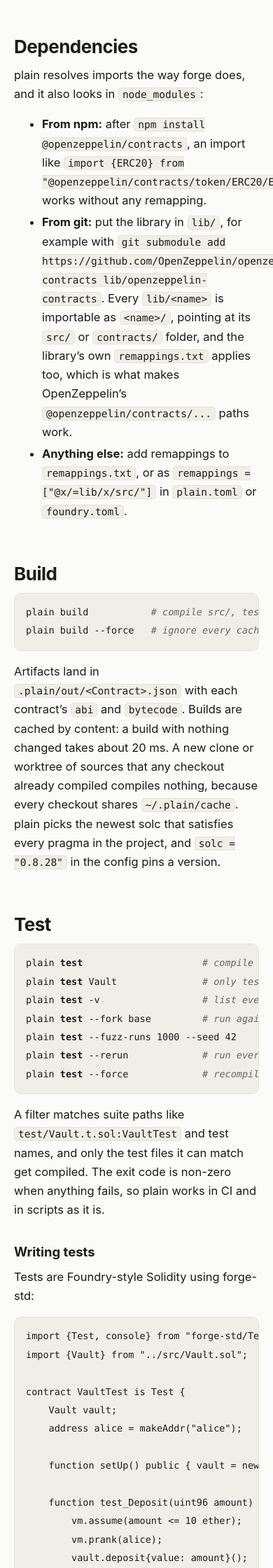
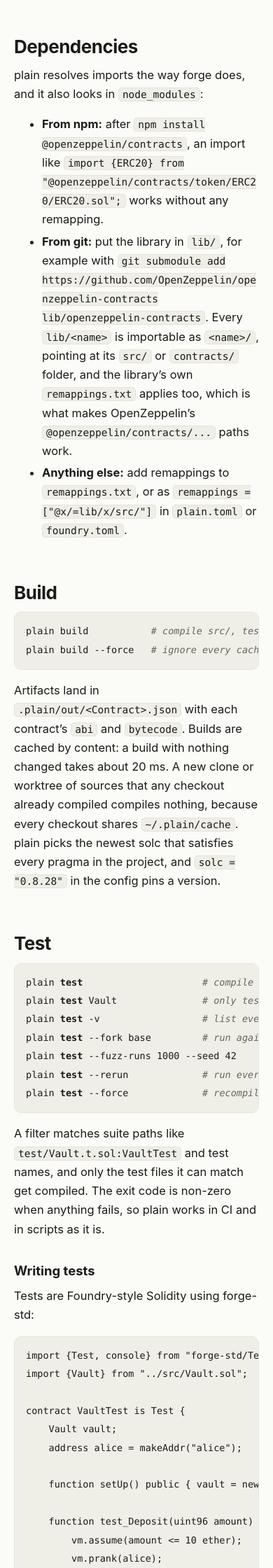
Before and after one commit to backmeupplz/plain, a Jekyll site: the page built from docs/docs/index.md, in a window 390 px wide. Shown: the part 3111-5351 px from the top of the page at 70% size. Built offline with Jekyll 4.4.1, drawn with Linux system fonts in a browser that asks for light colours.

Commit message:
docs: long inline code wraps on phones
Co-Authored-By: Claude Opus 5.5 <noreply@anthropic.com>

```diff
--- a/docs/_layouts/docs.html
+++ b/docs/_layouts/docs.html
@@ -63,6 +63,7 @@ h3 { font-size: 18.5px; margin: 30px 0 8px; }
 p, ul, ol, table, pre, .highlighter-rouge { margin: 0 0 16px; }
 li { margin: 4px 0; }
 code { font-family: var(--mono); font-size: 0.88em; background: var(--code); border: 1px solid var(--line); border-radius: 5px; padding: 1px 5px; }
+:not(pre) > code { overflow-wrap: anywhere; }
 pre { background: var(--code); border: 1px solid var(--line); border-radius: 10px; padding: 14px 16px; overflow-x: auto; line-height: 1.6; }
 pre code { background: none; border: 0; padding: 0; font-size: 13.5px; }
 .highlighter-rouge pre.highlight { margin: 0; }
```
